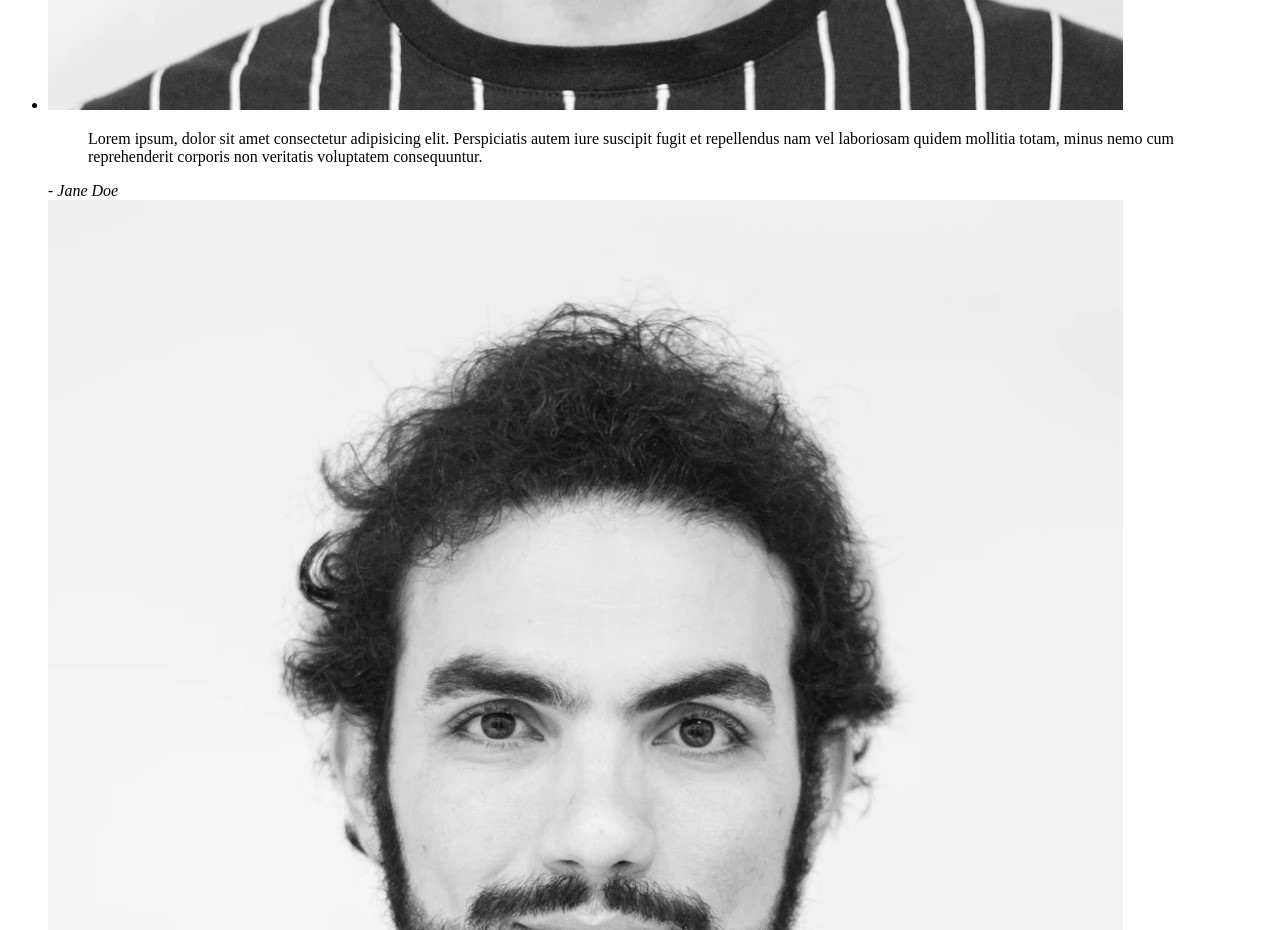
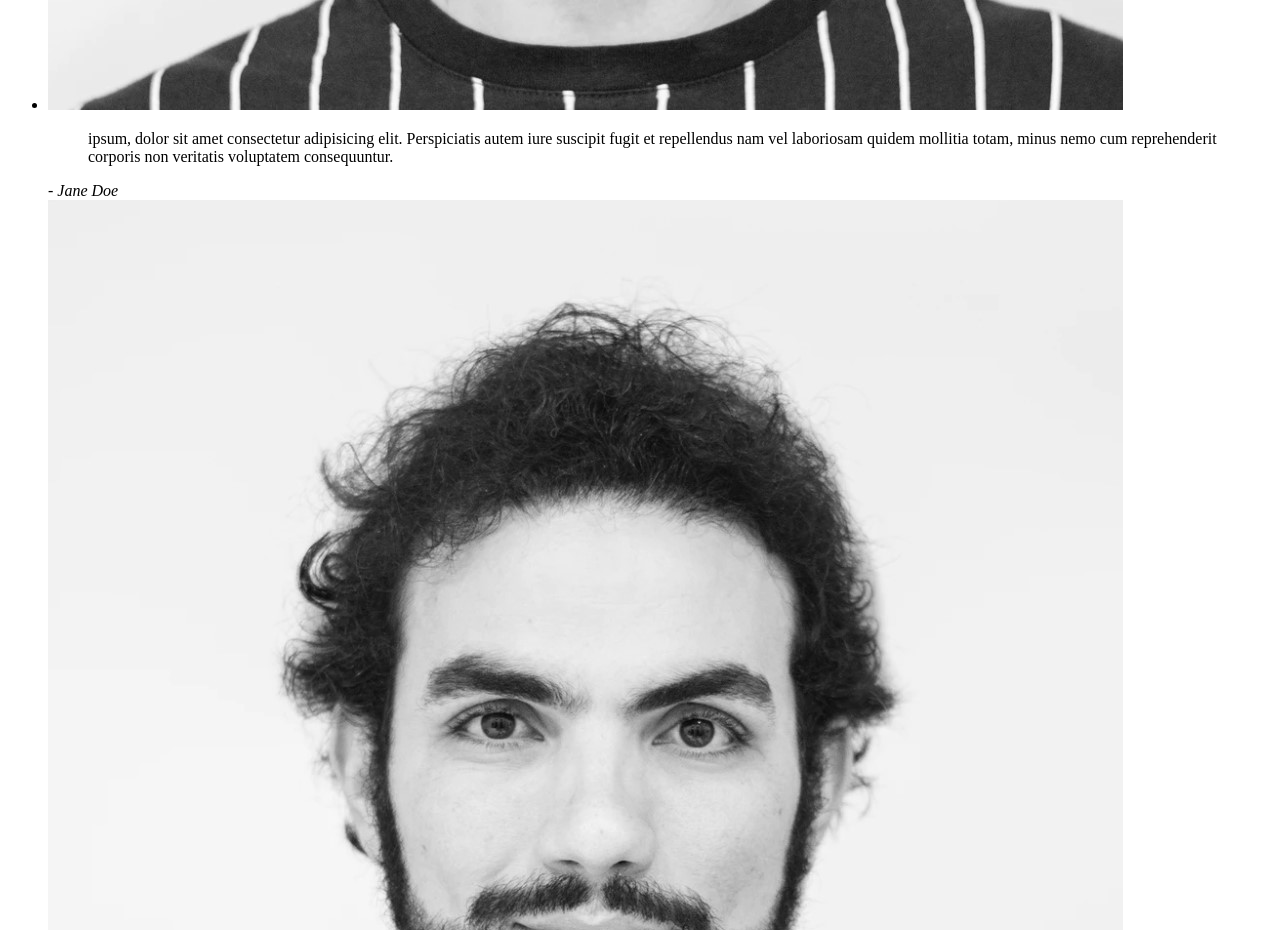
Before and after one commit to isabella232/css-and-html-course, a plain HTML site: page index.html in a window 1280 px wide. Shown: the part 3520-4450 px from the top of the page. Drawn offline with Linux system fonts and the light colour scheme.

Commit message:
Testowy Commit!

```diff
--- a/index.html
+++ b/index.html
@@ -69,7 +69,7 @@
                 </li>
                 <li>
                     <img src="images/person.jpg" alt="Person">
-                    <blockquote>Lorem ipsum, dolor sit amet consectetur adipisicing elit. Perspiciatis autem iure suscipit fugit et repellendus nam vel laboriosam quidem mollitia totam, minus nemo cum reprehenderit corporis non veritatis voluptatem consequuntur.</blockquote>
+                    <blockquote> ipsum, dolor sit amet consectetur adipisicing elit. Perspiciatis autem iure suscipit fugit et repellendus nam vel laboriosam quidem mollitia totam, minus nemo cum reprehenderit corporis non veritatis voluptatem consequuntur.</blockquote>
                     <cite>- Jane Doe</cite>
                 </li>
                 <li>
```
